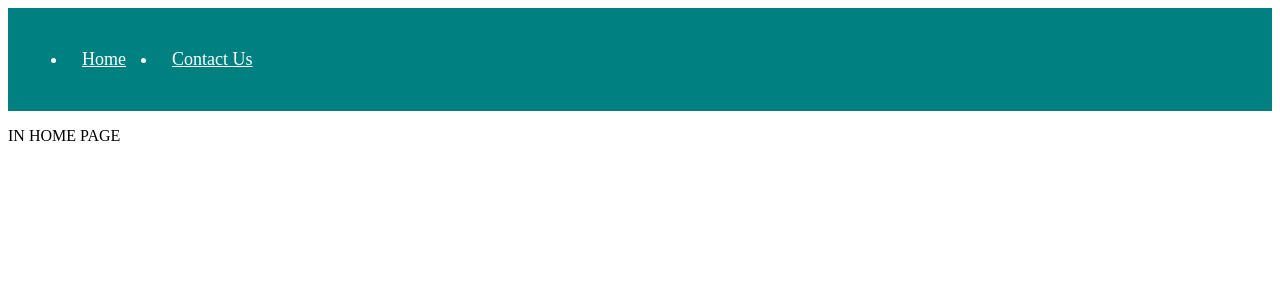
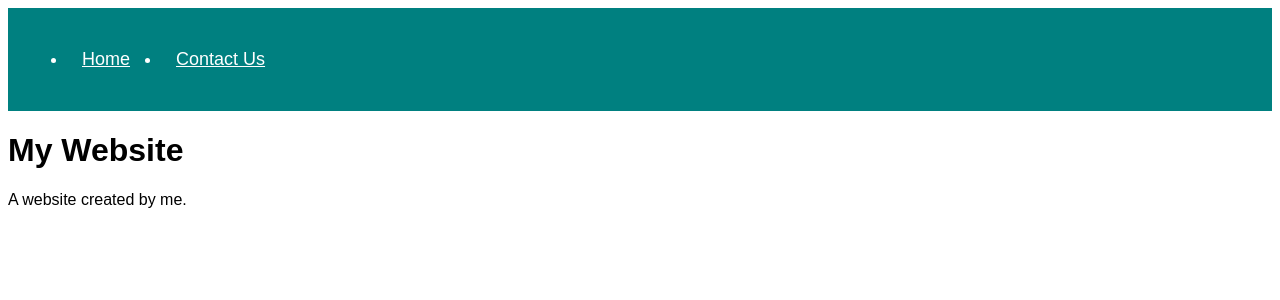
Before and after one commit to alphapython211/django-git, a Django app: page /home in a window 1280 px wide. Shown: the top 300 px of the page. Run offline with Django 5.2, Linux system fonts and the light colour scheme.

Commit message:
home page edited

```diff
--- a/django_git/django_git/settings.py
+++ b/django_git/django_git/settings.py
@@ -38,7 +38,7 @@ INSTALLED_APPS = [
     'django.contrib.sessions',
     'django.contrib.messages',
     'django.contrib.staticfiles',
-    'Home'
+    'Home',
     'contactus'
 ]
 
--- a/django_git/templates/contactus.html
+++ b/django_git/templates/contactus.html
@@ -1,4 +1,7 @@
 <!DOCTYPE html>
+
+{% include "navbar.html" %}
+
 <html lang="en">
 {% load static %}
 <head>
--- a/django_git/templates/home.html
+++ b/django_git/templates/home.html
@@ -3,11 +3,19 @@
 <!DOCTYPE html>
 <html lang="en">
 <head>
-    <meta charset="UTF-8">
-    <meta name="viewport" content="width=device-width, initial-scale=1.0">
-    <title>Document</title>
+<title>Page Title</title>
+<meta charset="UTF-8">
+<meta name="viewport" content="width=device-width, initial-scale=1">
+<style>
+body {
+  font-family: Arial, Helvetica, sans-serif;
+}
+</style>
 </head>
 <body>
-    <p>IN HOME PAGE</p>
+
+<h1>My Website</h1>
+<p>A website created by me.</p>
+
 </body>
 </html>
```
